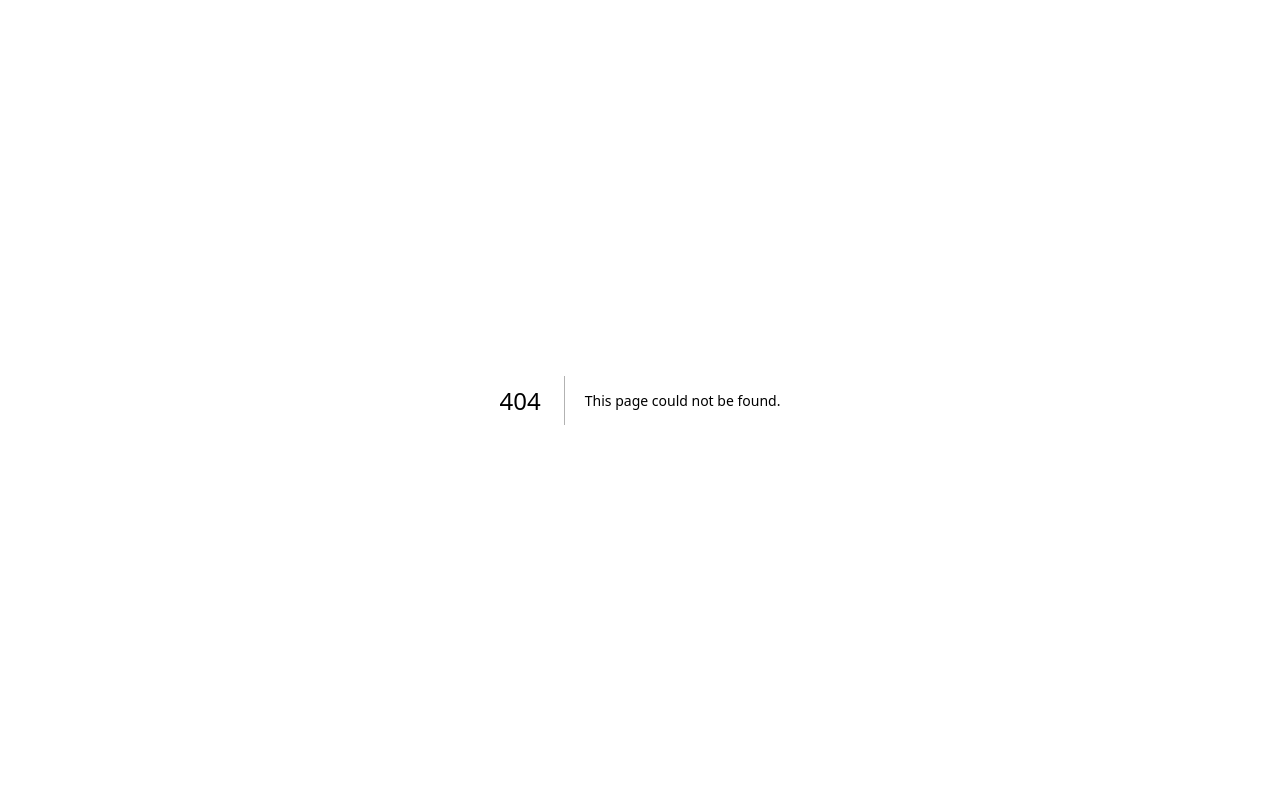
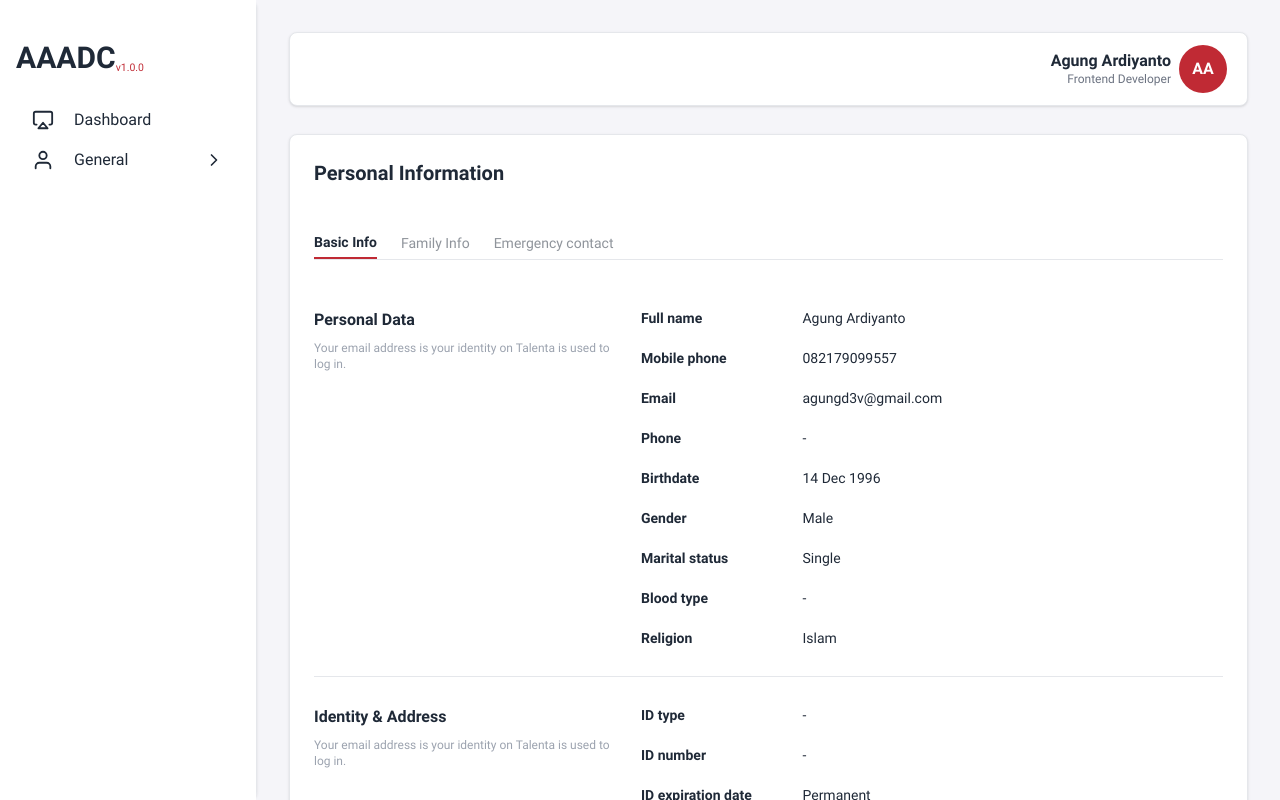
Before and after one commit to aulia14/aaadc-web, a Next.js app: page /general/personal in a window 1280 px wide. Before the commit this address had no page. Shown: the top 800 px of the page. Built offline with nearby package versions, Linux system fonts and the light colour scheme.

Commit message:
create page general (employment, education, additional)

```diff
--- a/components/Sidebar.tsx
+++ b/components/Sidebar.tsx
@@ -1,6 +1,7 @@
 import Link from "next/link";
 import Header from "./Header";
-import { BiChevronRight } from "react-icons/bi";
+import { FiChevronRight } from "react-icons/fi";
+import routes from "@/routes";
 
 interface CProps {
   children: React.ReactNode;
@@ -22,25 +23,30 @@ export default function Sidebar({children}: CProps) {
         <div className="py-6">
           <span className="text-3xl font-semibold">AAADC</span><sub className="text-primary">v1.0.0</sub>
         </div>
-        <li className="text-base">
-          <Link href={"/dashboard"}>Dashboard</Link>
-        </li>
-        <li className="text-base dropdown dropdown-right">
-          <label tabIndex={0} className="w-full flex items-center justify-between">
-            <span>General</span>
-            <div className="aricons">
-              <BiChevronRight size={22} />
+        {routes.map((rts: any, key: number) => {
+          if (!rts.children) return (<li className="text-base" key={key}>
+            <div className="flex items-center gap-5">
+              <div className="aricons">{rts.icon}</div>
+              <Link href={rts.path}>{rts.label}</Link>
             </div>
-          </label>
-          <ul tabIndex={0} className="dropdown-content z-[1] menu p-2 shadow bg-base-100 rounded-lg w-52">
-            <li>
-              <Link href={"/general"}>Personal</Link>
-            </li>
-            <li><a>Employment</a></li>
-            <li><a>Education & Experience</a></li>
-            <li><a>Additional Info</a></li>
-          </ul>
-        </li>
+          </li>);
+          if (rts.children) return (<li className="text-base dropdown dropdown-right" key={key}>
+            <label tabIndex={0} className="w-full flex items-center justify-between">
+              <div className="flex items-center gap-5">
+                <div className="aricons">{rts.icon}</div>
+                <span>{rts.label}</span>
+              </div>
+              <div className="aricons"><FiChevronRight size={20} /></div>
+            </label>
+            <ul tabIndex={0} className="dropdown-content z-[1] menu p-2 shadow bg-base-100 rounded-lg w-52">
+              {rts.children.map((chil: any, cKey: number) => {
+                return <li key={cKey}>
+                  <Link href={rts.path + chil.path}>{chil.label}</Link>
+                </li>
+              })}
+            </ul>
+          </li>);
+        })}
       </ul>
     </div>
   </div>);
--- /dev/null
+++ b/pages/general/additional-info.tsx
@@ -0,0 +1,9 @@
+import AppLayout from "@/layouts/AppLayout";
+
+export default function AdditionalInfo() {
+  return (<AppLayout title="Additional Info">
+    <div className="border rounded-lg bg-white shadow p-6 relative">
+      <h3 className="text-xl font-semibold">Additional Info</h3>
+    </div>
+  </AppLayout>);
+}
--- /dev/null
+++ b/pages/general/education-experience.tsx
@@ -0,0 +1,9 @@
+import AppLayout from "@/layouts/AppLayout";
+
+export default function EducationExperience() {
+  return (<AppLayout title="Education & Experience">
+    <div className="border rounded-lg bg-white shadow p-6 relative">
+      <h3 className="text-xl font-semibold">Education & Experience</h3>
+    </div>
+  </AppLayout>);
+}
--- /dev/null
+++ b/pages/general/employment.tsx
@@ -0,0 +1,9 @@
+import AppLayout from "@/layouts/AppLayout";
+
+export default function Employment() {
+  return (<AppLayout title="Employment Information">
+    <div className="border rounded-lg bg-white shadow p-6 relative">
+      <h3 className="text-xl font-semibold">Employment Information</h3>
+    </div>
+  </AppLayout>);
+}
--- a/pages/general/index.tsx
+++ b/pages/general/personal.tsx
@@ -4,7 +4,7 @@ import FamilyInfo from "@/components/Personal/FamilyInfo";
 import AppLayout from "@/layouts/AppLayout";
 import { useState } from "react";
 
-export default function General() {
+export default function Personal() {
   const [tab, setTab] = useState<number>(1);
 
   const tabActive = (active: number) => {
--- /dev/null
+++ b/routes/index.tsx
@@ -0,0 +1,34 @@
+import { FiUser, FiAirplay } from "react-icons/fi";
+
+const routes = [
+  {
+    label: "Dashboard",
+    path: "/dashboard",
+    icon: <FiAirplay size={22} />
+  },
+  {
+    label: "General",
+    path: "/general",
+    icon: <FiUser size={22} />,
+    children: [
+      {
+        label: "Personal",
+        path: "/personal"
+      },
+      {
+        label: "Employment",
+        path: "/employment"
+      },
+      {
+        label: "Education & Experience",
+        path: "/education-experience"
+      },
+      {
+        label: "Additional Info",
+        path: "/additional-info"
+      },
+    ]
+  }
+];
+
+export default routes;
```
